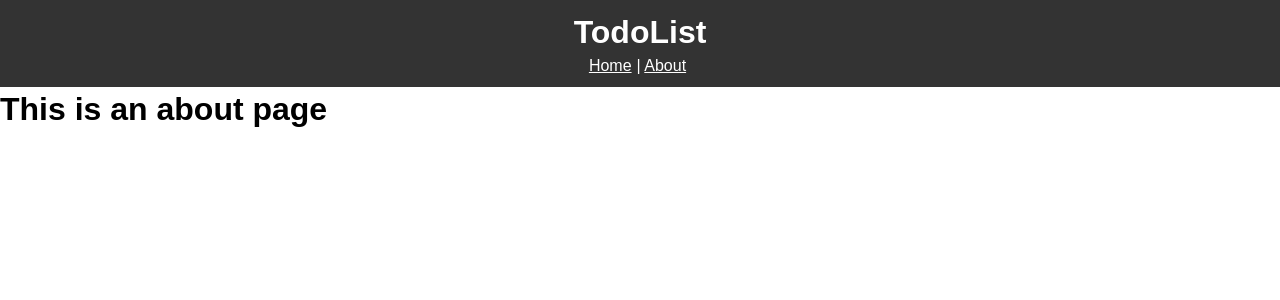
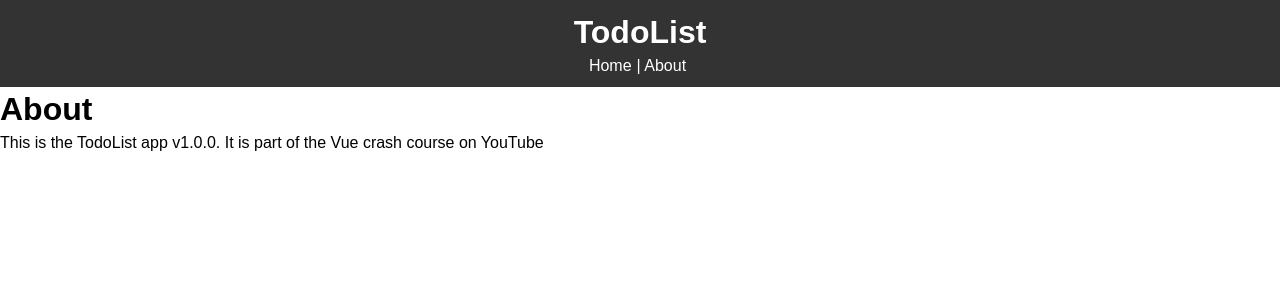
Before and after one commit to shiyu3169/Vue_Todolist, a Vue app: page /#/about in a window 1280 px wide. Shown: the top 300 px of the page. Built offline with nearby package versions, Linux system fonts and the light colour scheme.

Commit message:
about page

```diff
--- a/src/components/layout/Header.vue
+++ b/src/components/layout/Header.vue
@@ -25,5 +25,6 @@
 .header a {
   color: #fff;
   padding-right: 5px;
+  text-decoration: none;
 }
 </style>
--- a/src/views/About.vue
+++ b/src/views/About.vue
@@ -1,5 +1,6 @@
 <template>
   <div class="about">
-    <h1>This is an about page</h1>
+    <h1>About</h1>
+    <p>This is the TodoList app v1.0.0. It is part of the Vue crash course on YouTube</p>
   </div>
 </template>
```
